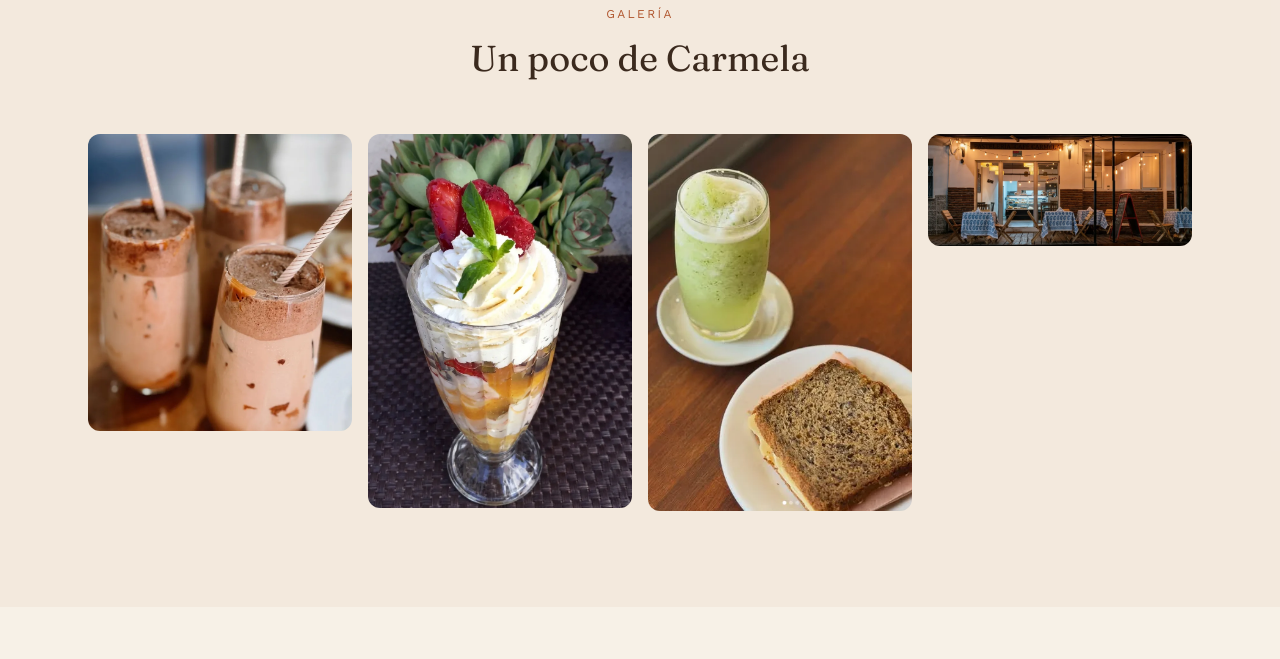
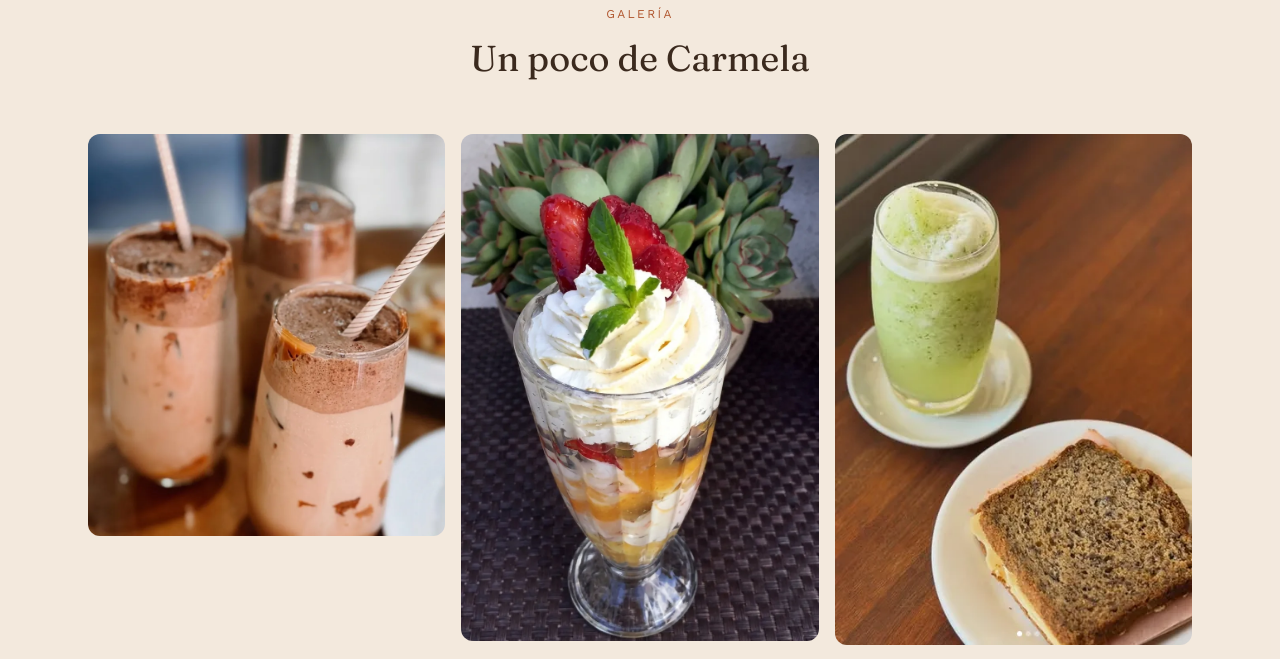
Before and after one commit to Dev-Gus/carmela, a plain HTML site: page index.html in a window 1280 px wide. Shown: the part 3360-4019 px from the top of the page. Drawn offline with nearby package versions, Linux system fonts and the light colour scheme.

Commit message:
fix: fix gallery layout for landscape photos

```diff
--- a/index.html
+++ b/index.html
@@ -95,10 +95,16 @@
   .gallery-photo{width:100%; height:auto; display:block;}
   .gallery-grid{align-items:start;}
 
+  /* Marks a landscape photo to span the full grid row instead of sitting
+     in a single column. grid-column:1/-1 works regardless of how many
+     columns the grid has at any breakpoint, so this keeps working as
+     more photos (portrait or landscape) are added later. */
+  .gallery-photo-wide{grid-column:1/-1;}
+
   /* Mid-size screens (480–767px): single column feels oversized here,
-     but 4 columns (the md:768px+ layout) is too cramped. 2 columns
-     bridges the gap. Bounded on both ends so it never overlaps the
-     mobile-only or md+ rules. */
+     but the md:768px+ layout (4 cols for especialidades, 3 for gallery)
+     is too cramped. 2 columns bridges the gap. Bounded on both ends so
+     it never overlaps the mobile-only or md+ rules. */
   @media (min-width:480px) and (max-width:767.98px){
     .specialty-grid{grid-template-columns:repeat(2,1fr); gap:2rem;}
     .gallery-grid{grid-template-columns:repeat(2,1fr);}
@@ -318,11 +324,11 @@
       <p class="uppercase tracking-[0.2em] text-xs mb-4" style="color:var(--rust)">Galería</p>
       <h2 class="font-display text-3xl md:text-4xl">Un poco de Carmela</h2>
     </div>
-    <div class="grid grid-cols-1 gallery-grid md:grid-cols-4 gap-4">
+    <div class="grid grid-cols-1 gallery-grid md:grid-cols-3 gap-4">
       <img src="images/drinks-tray.webp" alt="Bandeja de bebidas" width="900" height="1012" loading="lazy" tabindex="0" role="button" aria-label="Ampliar foto: Bandeja de bebidas" class="gallery-item fade-up gallery-photo rounded-xl">
       <img src="images/strawberry-dessert.webp" alt="Postre de frutillas" width="864" height="1225" loading="lazy" tabindex="0" role="button" aria-label="Ampliar foto: Postre de frutillas" class="gallery-item fade-up gallery-photo rounded-xl">
       <img src="images/juice-banana-bread.webp" alt="Jugo y pan de banana" width="412" height="589" loading="lazy" tabindex="0" role="button" aria-label="Ampliar foto: Jugo y pan de banana" class="gallery-item fade-up gallery-photo rounded-xl">
-      <img src="images/hero-exterior.webp" alt="Terraza exterior" width="1584" height="672" loading="lazy" tabindex="0" role="button" aria-label="Ampliar foto: Terraza exterior" class="gallery-item fade-up gallery-photo rounded-xl">
+      <img src="images/hero-exterior.webp" alt="Terraza exterior" width="1584" height="672" loading="lazy" tabindex="0" role="button" aria-label="Ampliar foto: Terraza exterior" class="gallery-item fade-up gallery-photo gallery-photo-wide rounded-xl">
     </div>
   </div>
 </section>
```
